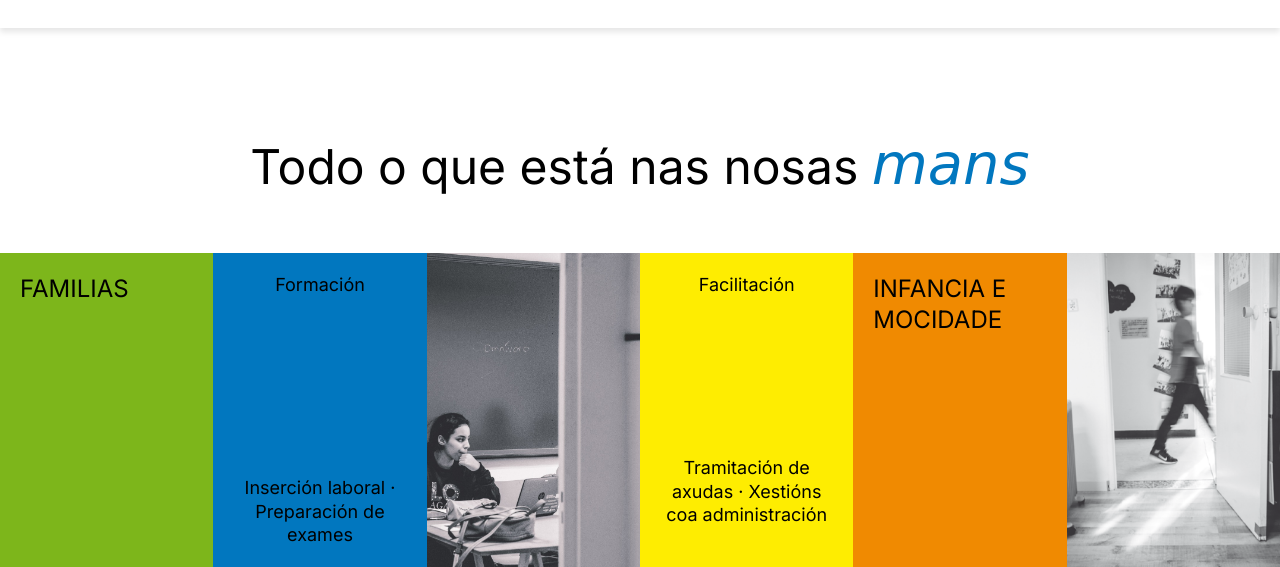
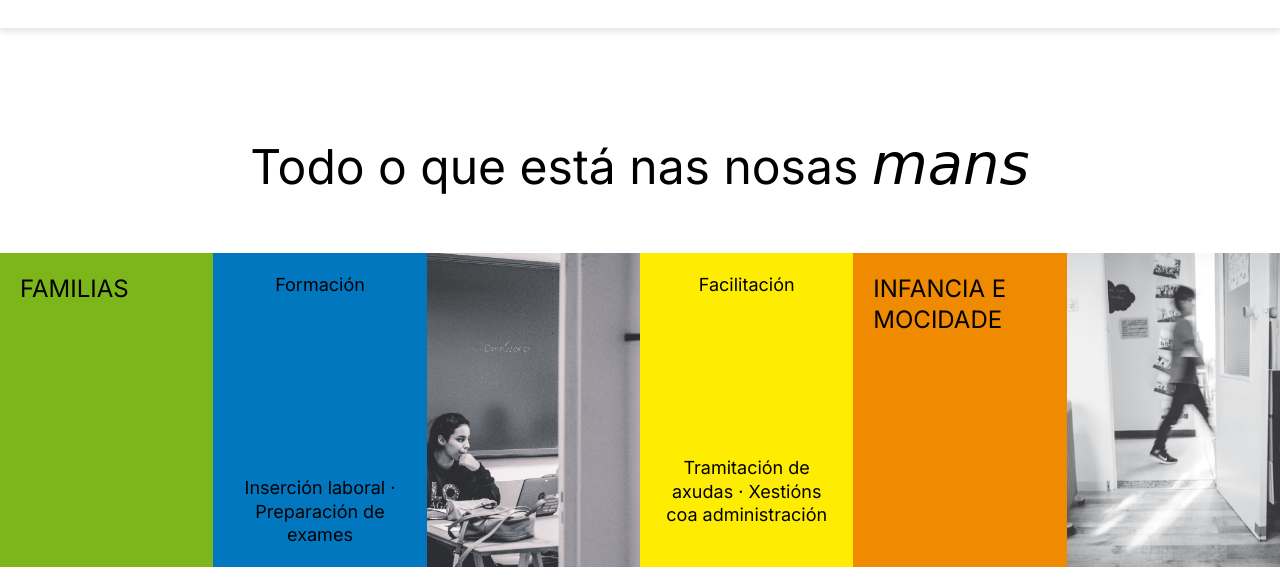
Before and after one commit to mariane120/carabelo, a plain HTML site: page actividades.html in a window 1280 px wide. Shown: the part 222-789 px from the top of the page. Drawn offline with Linux system fonts and the light colour scheme; a web font is replaced by a local one.

Commit message:
Update actividades.html
Em cambiados a cor negra

```diff
--- a/actividades.html
+++ b/actividades.html
@@ -21,7 +21,7 @@
 
     <main class="actividades">
       <h1 class="titulo1">
-        Todo o que está nas nosas <em style="color: #0177bf">mans</em>
+        Todo o que está nas nosas <em>mans</em>
       </h1>
 
       <section class="actividades-grid">
```
